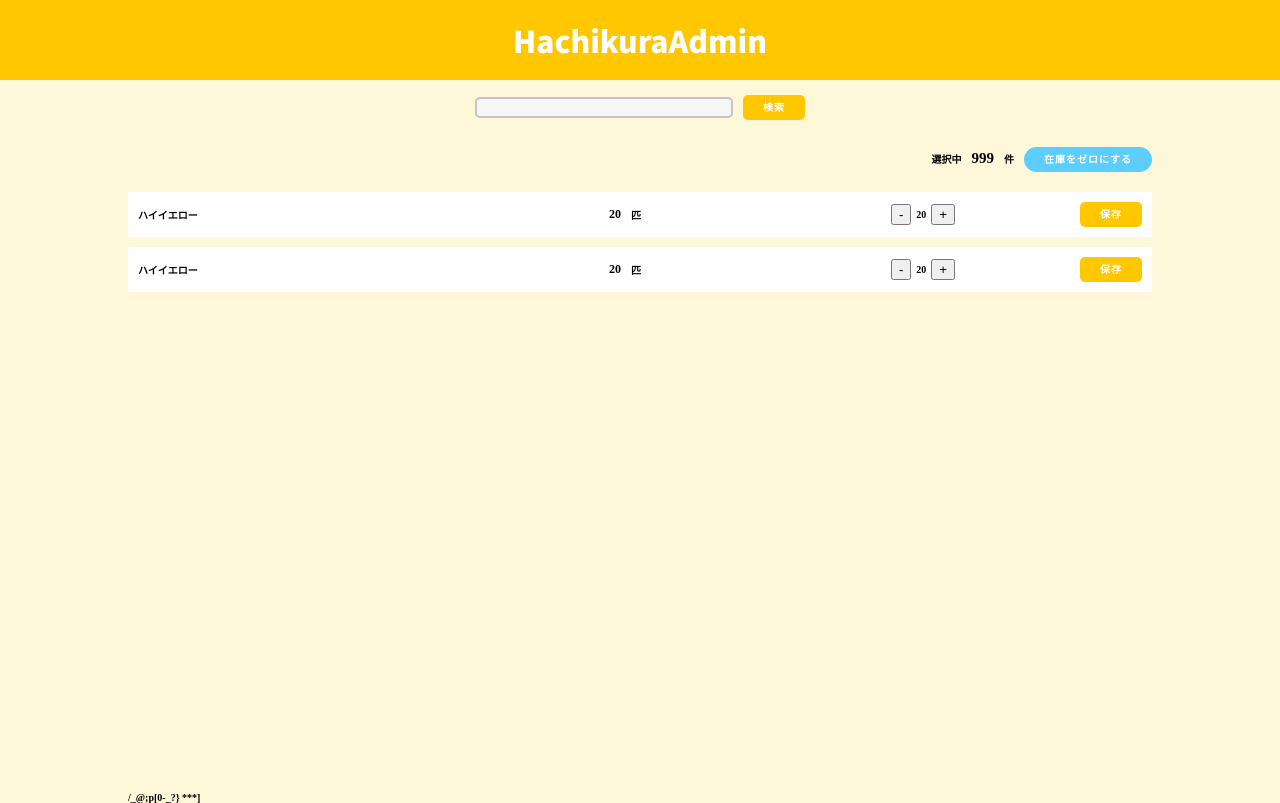
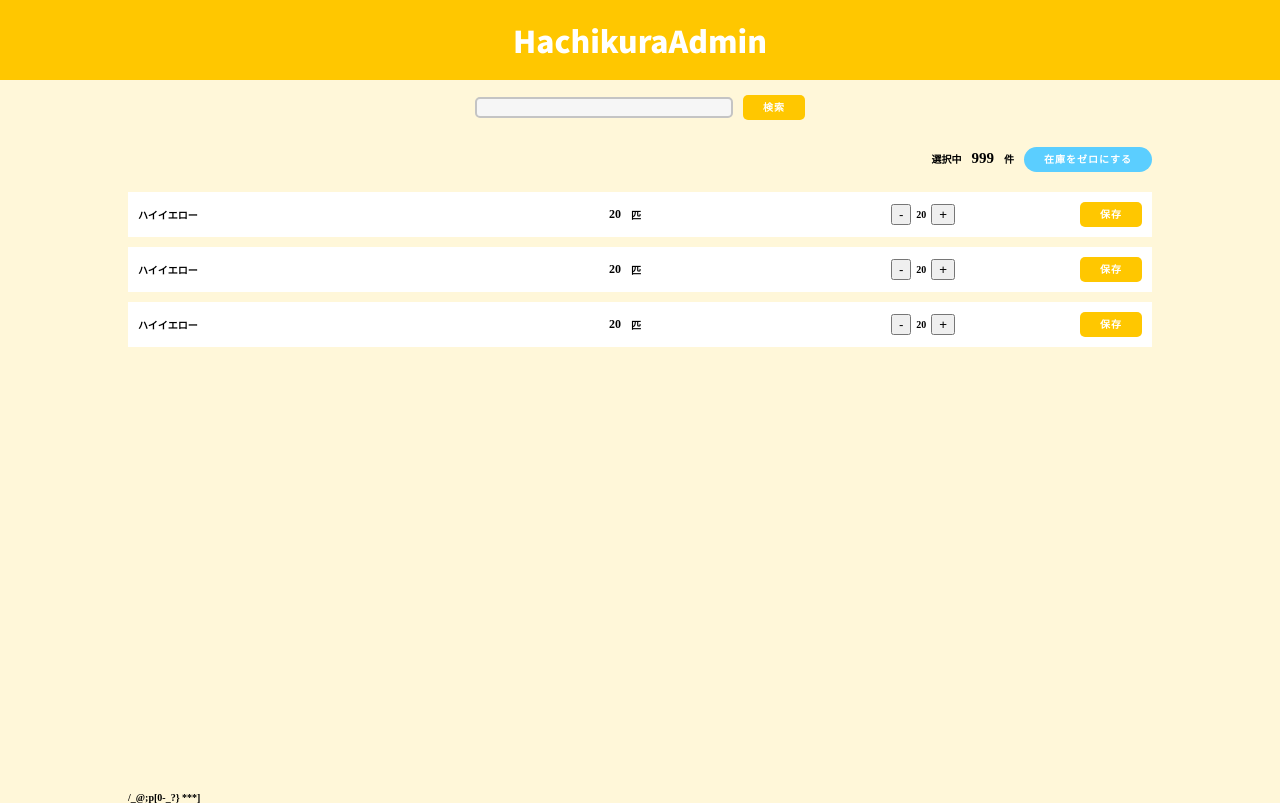
Before and after one commit to Real-North/Hachikura-project, a plain HTML site: page index.html in a window 1280 px wide. Drawn offline with Linux system fonts and the light colour scheme.

Commit message:
more div tag in index.html

```diff
--- a/index.html
+++ b/index.html
@@ -87,6 +87,33 @@
                     保存
                 </button>
           </div>
+          <div class="itemList">
+            <div class="itemName">
+                ハイイエロー
+            </div>
+            <div class="itemStock">
+                <div class="stock">
+                    20
+                </div>
+                <div class="digit">
+                    匹
+                </div>
+            </div>
+            <div class="buttonIncDec">
+                 <button>
+                     -
+                 </button>
+                 <div>
+                     20
+                 </div>
+                 <button>
+                     +
+                 </button>
+            </div>
+            <button class="btn btn--orange">
+                保存
+            </button>
+      </div>
         </div>
 
 </body>
```
